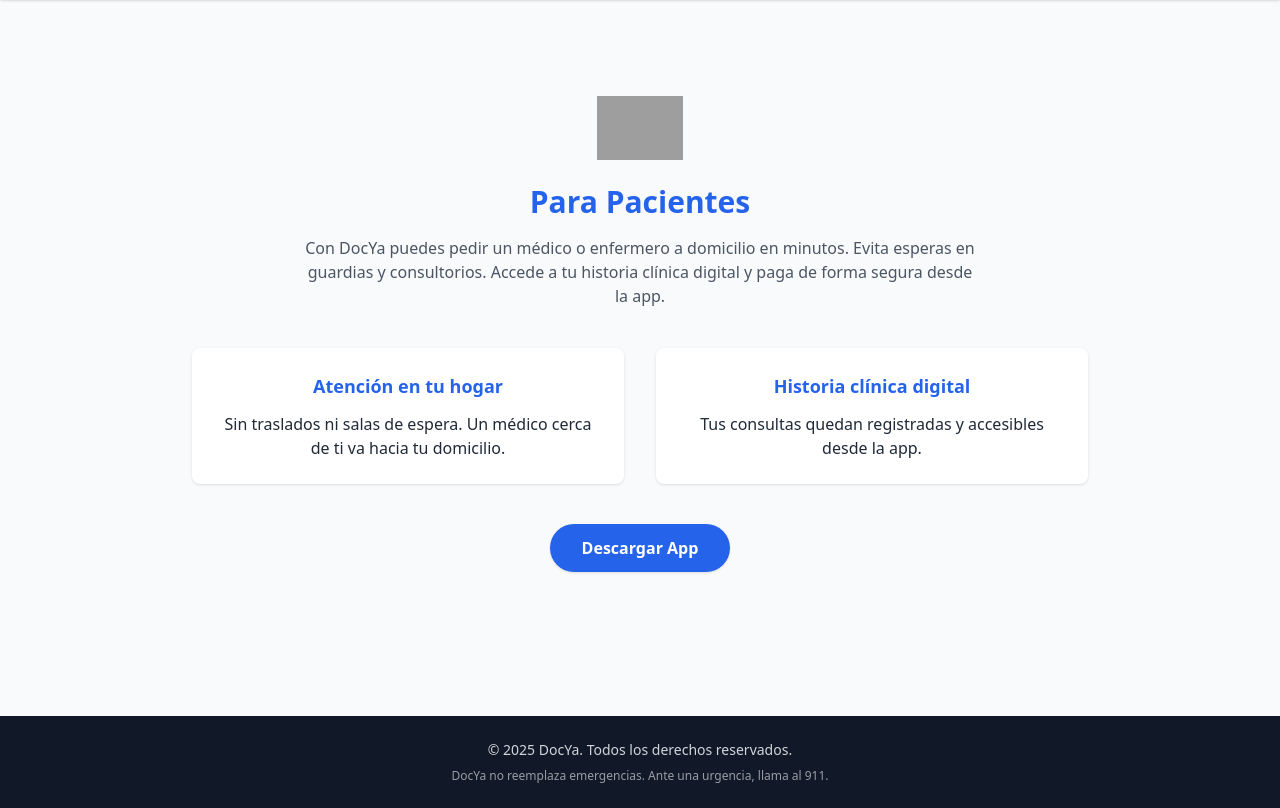
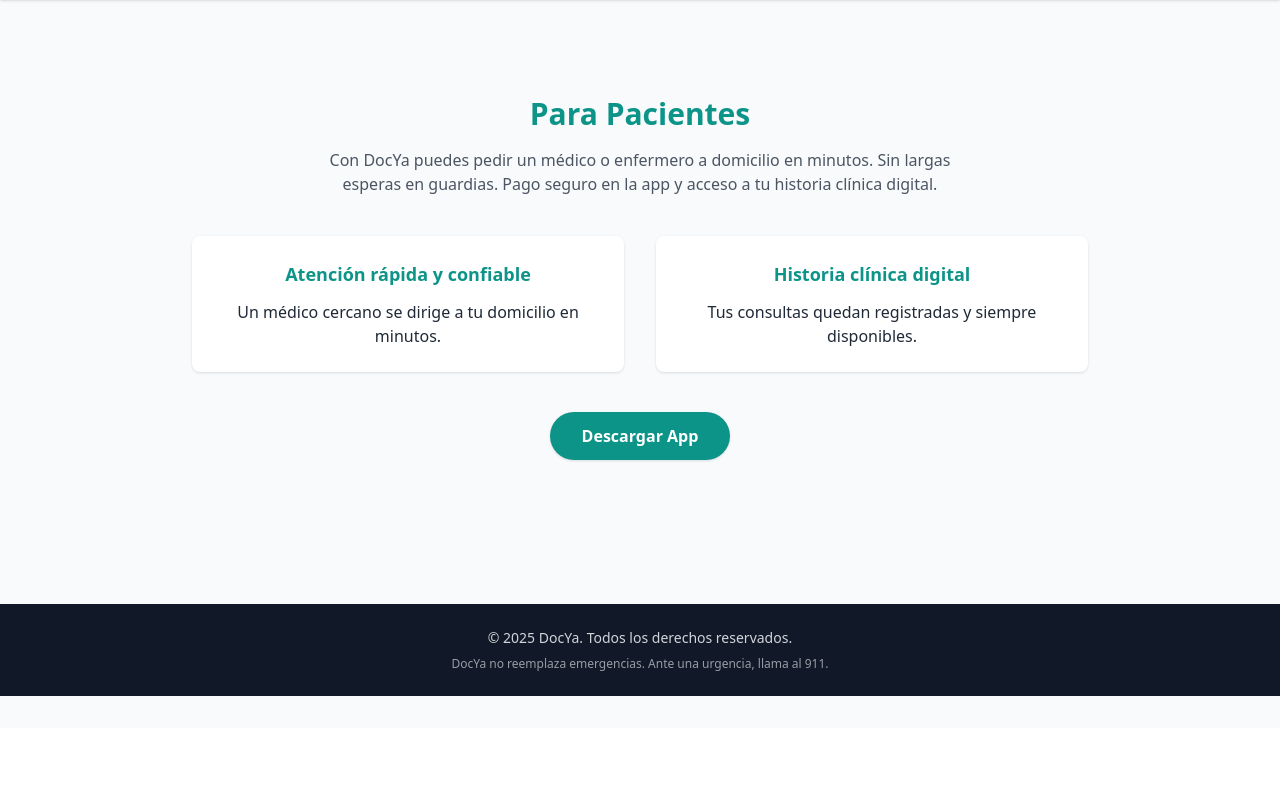
Before and after one commit to NahunMenem/DOCYA-RAILWAY, a FastAPI app: page /pacientes in a window 1280 px wide. Shown: the part 72-880 px from the top of the page. After the commit the page ends 768 px from the top, so only its background shows below. Run offline with FastAPI, Linux system fonts and the light colour scheme; parts of the project's set-up code (start-up, migrations or seed data) failed here and were passed over; some libraries are stand-ins or nearby versions; grey boxes are pictures that could not be loaded.

Commit message:
Update pacientes.html

```diff
--- a/templates/pacientes.html
+++ b/templates/pacientes.html
@@ -1,26 +1,24 @@
 {% extends "base.html" %}
-
 {% block title %}DocYa - Para Pacientes{% endblock %}
 
 {% block content %}
 <section class="py-24 bg-gray-50 text-center px-6">
-  <img src="https://res.cloudinary.com/dqsacd9ez/image/upload/v1757197807/logo_1_svfdye.png" class="h-16 mx-auto mb-6" alt="Pacientes DocYa">
-  <h2 class="text-3xl font-bold text-blue-600 mb-4">Para Pacientes</h2>
+  <h2 class="text-3xl font-bold text-teal-600 mb-4">Para Pacientes</h2>
   <p class="max-w-2xl mx-auto text-gray-600 mb-10">
     Con DocYa puedes pedir un médico o enfermero a domicilio en minutos.
-    Evita esperas en guardias y consultorios. Accede a tu historia clínica digital y paga de forma segura desde la app.
+    Sin largas esperas en guardias. Pago seguro en la app y acceso a tu historia clínica digital.
   </p>
   <div class="grid md:grid-cols-2 gap-8 max-w-4xl mx-auto">
-    <div class="bg-white p-6 rounded-lg shadow text-center">
-      <h3 class="font-bold text-lg mb-3 text-blue-600">Atención en tu hogar</h3>
-      <p>Sin traslados ni salas de espera. Un médico cerca de ti va hacia tu domicilio.</p>
+    <div class="bg-white p-6 rounded-lg shadow">
+      <h3 class="font-bold text-lg mb-3 text-teal-600">Atención rápida y confiable</h3>
+      <p>Un médico cercano se dirige a tu domicilio en minutos.</p>
     </div>
-    <div class="bg-white p-6 rounded-lg shadow text-center">
-      <h3 class="font-bold text-lg mb-3 text-blue-600">Historia clínica digital</h3>
-      <p>Tus consultas quedan registradas y accesibles desde la app.</p>
+    <div class="bg-white p-6 rounded-lg shadow">
+      <h3 class="font-bold text-lg mb-3 text-teal-600">Historia clínica digital</h3>
+      <p>Tus consultas quedan registradas y siempre disponibles.</p>
     </div>
   </div>
-  <a href="#" class="mt-10 inline-block bg-blue-600 text-white px-8 py-3 rounded-full font-semibold shadow hover:bg-blue-700 transition">
+  <a href="#" class="mt-10 inline-block bg-teal-600 text-white px-8 py-3 rounded-full font-semibold shadow hover:bg-teal-700 transition">
     Descargar App
   </a>
 </section>
```
